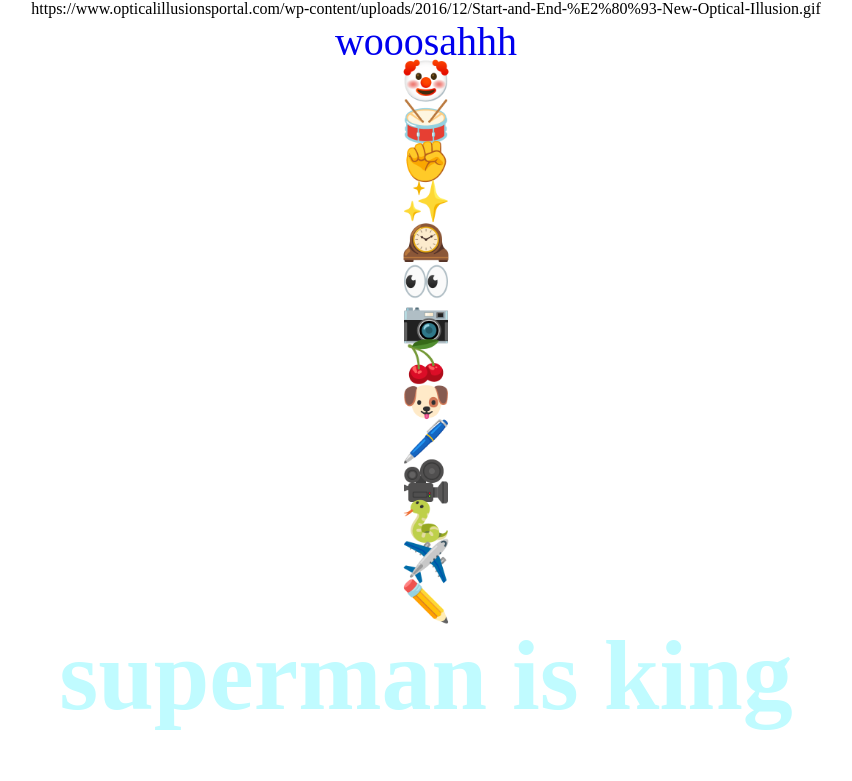
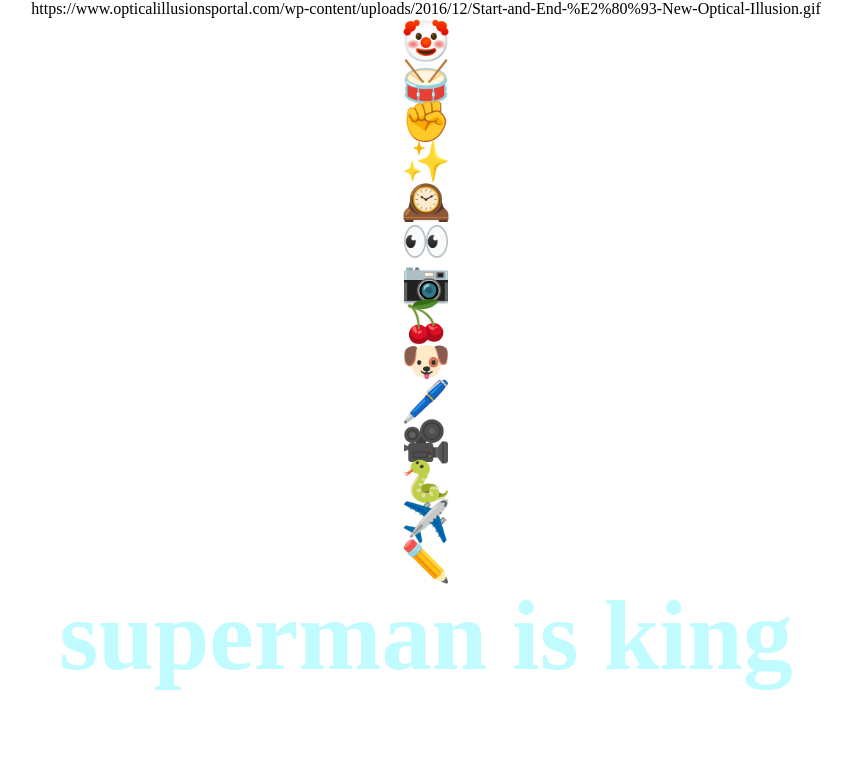
Before and after one commit to supermnan33/duaniac_code, a website: page index.html in a window 1280 px wide. Shown: the top 781 px of the page, without its empty margins (214-1066 px from the left). Drawn offline with Linux system fonts and the light colour scheme.

Commit message:
Update index.html

```diff
--- a/index.html
+++ b/index.html
@@ -11,9 +11,7 @@
     <link rel="stylesheet" href="style.css">
 </head>
     </backgrand> https://www.opticalillusionsportal.com/wp-content/uploads/2016/12/Start-and-End-%E2%80%93-New-Optical-Illusion.gif
-
-        <a href="https://soundcloud.com/daniel-johnson-729926972/sets/wooosahhh">wooosahhh</a>
-        <a href="/duaniac_code/smile.html">🤡</a>
+    <a href="/duaniac_code/smile.html">🤡</a>
         <a href="/duaniac_code/drum.html">🥁</a>
         <a href="https://codepen.io/supermnan33/full/NWwNrVJ">✊</a>
         <a href="https://codepen.io/supermnan33/full/qBVZaGM">✨</a>
```
